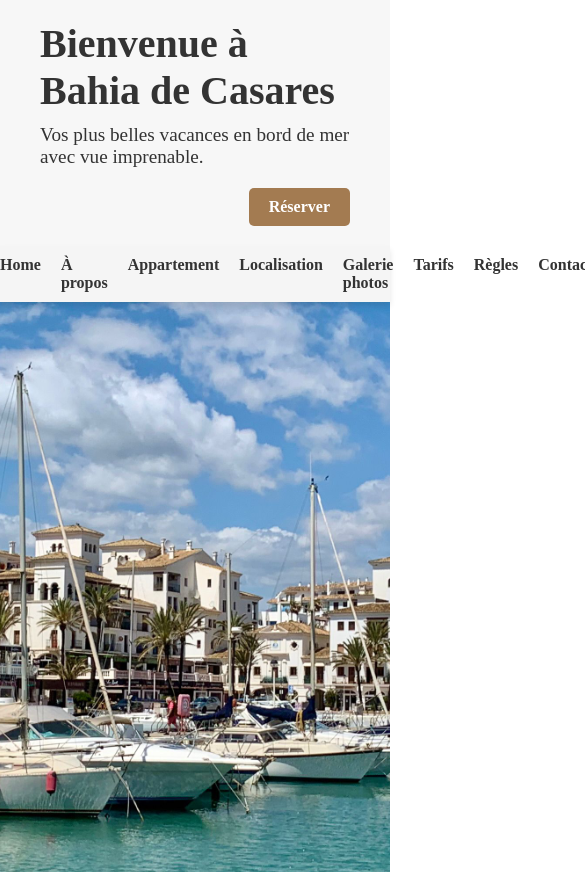
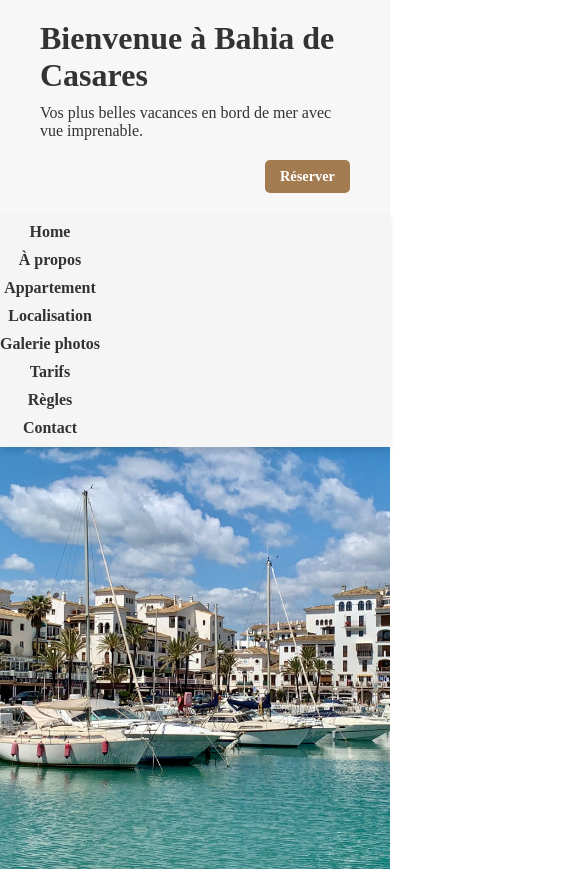
Before and after one commit to costadelsolbeachfront/website, a plain HTML site: page index.html in a window 390 px wide. Shown: the top 872 px of the page, 585 px wide, since content can reach past the window. Drawn offline with Linux system fonts and the light colour scheme.

Commit message:
responsiveness on mobile phones

```diff
--- a/styles.css
+++ b/styles.css
@@ -759,3 +759,47 @@ footer {
     color: #000;
     font-weight: bold;
 }
+
+@media screen and (max-width: 768px) {
+    .about-section, .apartment-section {
+        flex-direction: column;
+        text-align: center;
+    }
+
+    .about-text, .apartment-description {
+        padding-right: 0;
+    }
+
+    .sticky-nav ul {
+        flex-direction: column;
+        gap: 10px;
+        text-align: center;
+    }
+
+    .image-background {
+        height: 60vh;
+    }
+}
+
+@media screen and (max-width: 480px) {
+    .welcome-section h1 {
+        font-size: 2rem;
+    }
+
+    .welcome-section p {
+        font-size: 1rem;
+    }
+
+    .image-background {
+        height: 50vh;
+    }
+
+    .tarifs-section table {
+        font-size: 0.9rem;
+    }
+
+    .btn-tarifs, .btn-reserver {
+        font-size: 0.9rem;
+        padding: 8px 15px;
+    }
+}
```
